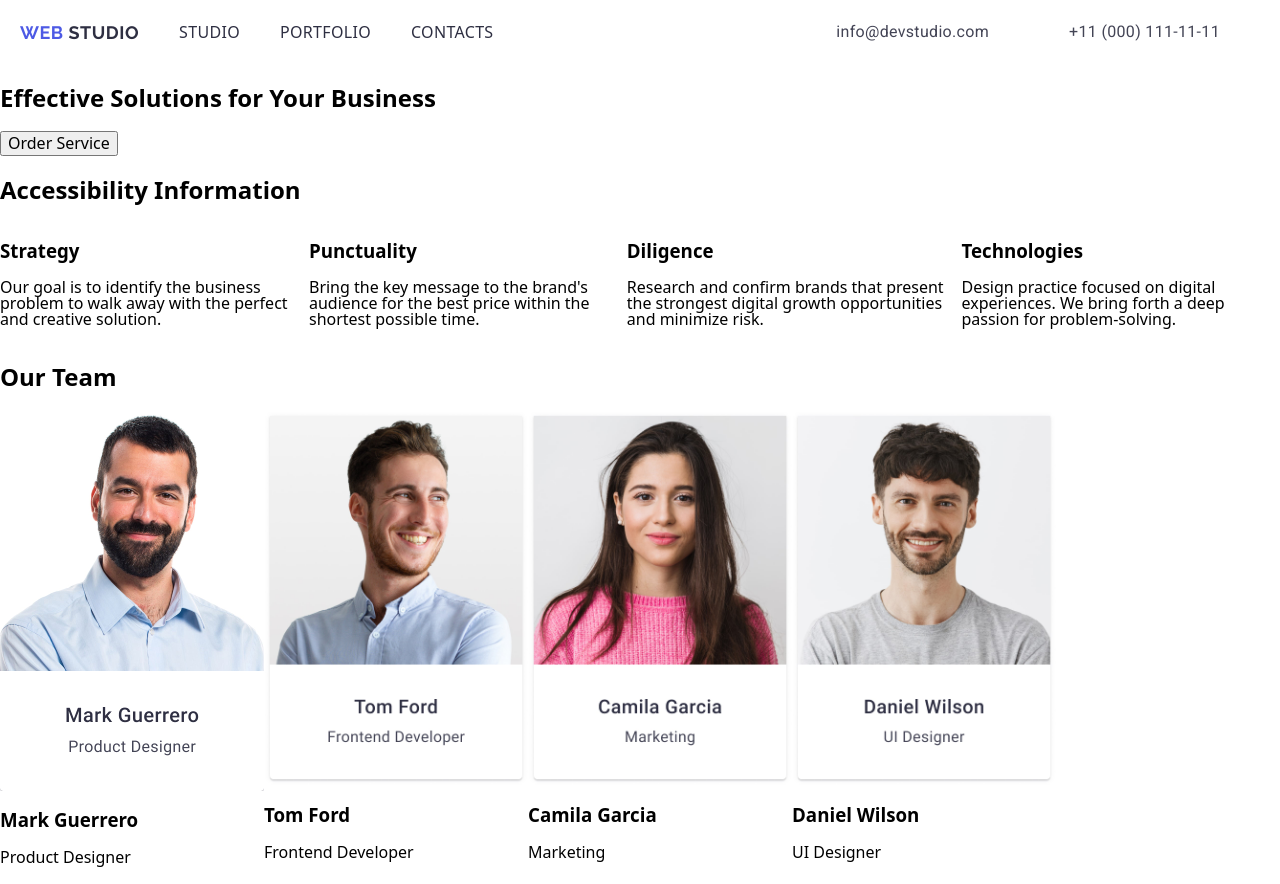
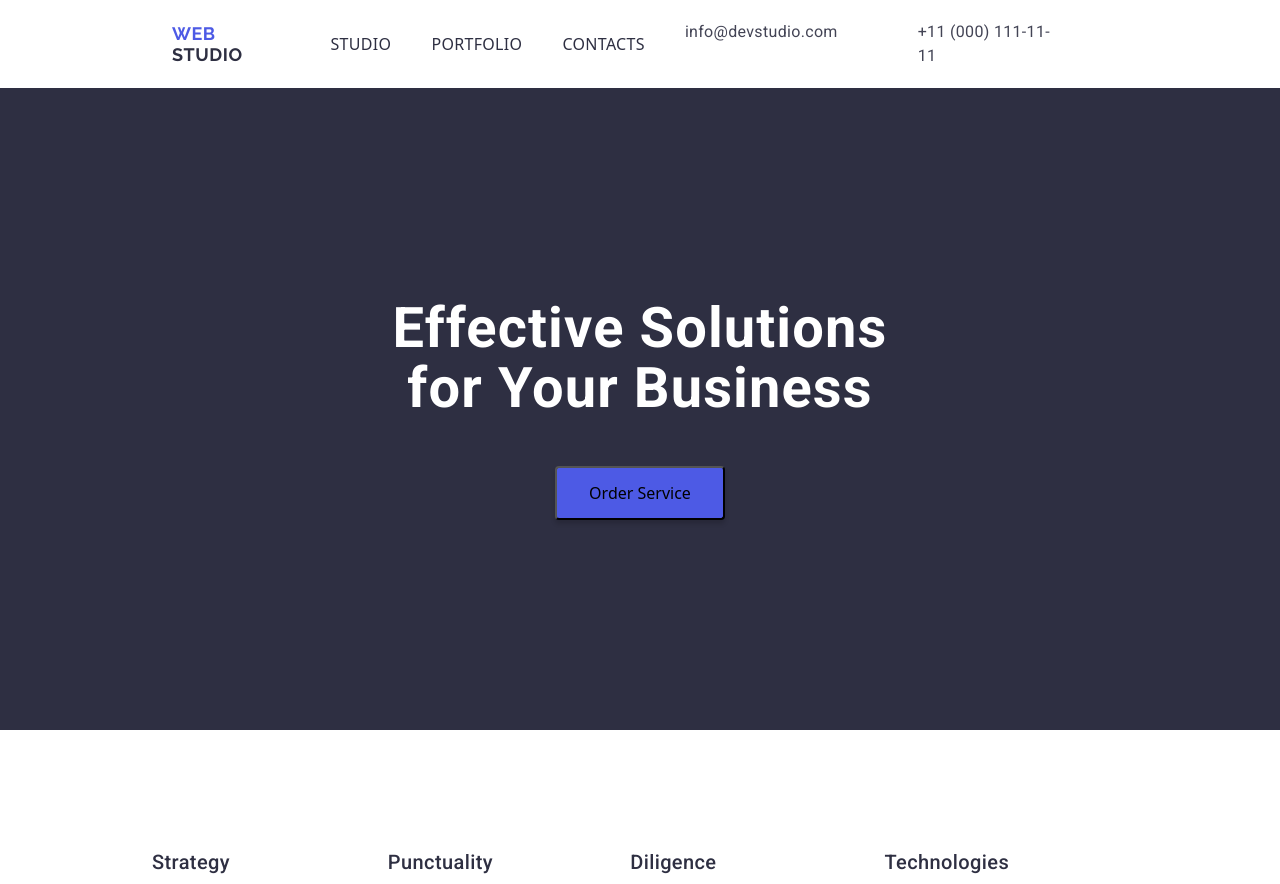
Before and after one commit to Bayronix/goit-markup-hw-02, a plain HTML site: page index.html in a window 1280 px wide. Shown: the top 884 px of the page. Drawn offline with nearby package versions, Linux system fonts and the light colour scheme.

Commit message:
Section-3 css

```diff
--- a/css/styles.css
+++ b/css/styles.css
@@ -2,10 +2,11 @@ body {
   font-family: Roboto;
   margin: 0;
 }
-.container {
-  max-width: 1440px; /* Задайте бажану максимальну ширину сторінки */
-  max-height: 600px;
-  margin: 0 auto; /* Центруємо сторінку по горизонталі */
+
+/* Загальні стилі для текстових блоків */
+.text-block {
+  overflow: hidden;
+  max-width: 100%;
 }
 
 .title-1 {
@@ -34,6 +35,8 @@ body {
   justify-content: space-between;
   align-items: center;
   padding: 20px;
+  margin-left: 152px;
+  margin-right: 152px;
 }
 
 .navigation {
@@ -43,17 +46,13 @@ body {
 
 .navigation-container {
   color: var(--NAVY-BLUE, #2e2f42);
-
-  /* Body Medium */
   font-size: 16px;
   font-weight: 500;
-  line-height: 24px; /* 150% */
+  line-height: 24px;
   letter-spacing: 0.32px;
   text-transform: uppercase;
   margin-left: 40px;
   text-decoration: none;
-
-  /* Отримуємо рівномірний інтервал між елементами меню */
 }
 
 /* Обнулення внутрішніх відступів та вирівнювання тексту в списку */
@@ -78,19 +77,95 @@ li {
 
 .address-style {
   color: var(--SLATE, #434455);
-
-  /* Body */
   font-family: Roboto;
   font-size: 16px;
   font-style: normal;
   font-weight: 400;
-  line-height: 24px; /* 150% */
+  line-height: 24px;
   letter-spacing: 0.32px;
   margin: 0 40px;
 }
 
-/* Змініть колір та заберіть підкреслення для всіх посилань всередині .address-style */
 .address-style a {
   color: var(--SLATE, #434455);
   text-decoration: none;
 }
+/* Main-content */
+/* Section-1 */
+.main-logo {
+  padding: 20px;
+  border: 2px solid #2e2f42;
+  background-color: #2e2f42;
+  color: #fff;
+}
+
+.main-name {
+  color: #ffffff;
+  text-align: center;
+  font-family: Roboto;
+  font-size: 56px;
+  font-style: normal;
+  font-weight: 700;
+  line-height: 60px;
+  letter-spacing: 1.12px;
+  margin-top: 188px;
+  margin-bottom: 48px;
+}
+
+.main-button {
+  border-radius: 4px;
+  background: var(--IRIS, #4d5ae5);
+  box-shadow: 0px 4px 4px 0px rgba(0, 0, 0, 0.15);
+  display: flex;
+  padding: 16px 32px;
+  align-items: center;
+  justify-content: center;
+  gap: 10px;
+  width: fit-content;
+  margin: 48px auto 188px;
+}
+/* Section-2 */
+.Information {
+  margin-left: 152px;
+  margin-right: 152px;
+}
+
+.Accessibility-infromation {
+  color: var(--NAVY-BLUE, #2e2f42);
+  font-family: Roboto;
+  font-size: 20px;
+  font-style: normal;
+  font-weight: 500;
+  line-height: 24px;
+  letter-spacing: 0.4px;
+  margin-top: 120px;
+  margin-bottom: 8px;
+}
+
+.Information-text {
+  color: var(--SLATE, #434455);
+  font-family: Roboto;
+  font-size: 16px;
+  font-style: normal;
+  font-weight: 400;
+  line-height: 24px;
+  letter-spacing: 0.32px;
+  margin-bottom: 120px;
+  margin-right: 24px;
+}
+/* Section-3 */
+.Team {
+  color: var(--NAVY-BLUE, #2e2f42);
+  text-align: center;
+
+  /* Header 2 */
+  font-family: Roboto;
+  font-size: 36px;
+  font-style: normal;
+  font-weight: 700;
+  line-height: 40px; /* 111.111% */
+  letter-spacing: 0.72px;
+  text-transform: capitalize;
+}
+.team-member {
+}
--- a/index.html
+++ b/index.html
@@ -53,48 +53,54 @@
 
     <!-- Main content -->
     <main>
-      <section>
-        <h1>Effective Solutions for Your Business</h1>
-        <button type="button">Order Service</button>
+      <!-- Section-1 -->
+      <section class="main-logo">
+        <h1 class="main-name">
+          Effective Solutions <br />
+          for Your Business
+        </h1>
+        <button class="main-button" type="button">Order Service</button>
       </section>
-      <section>
-        <h2>Accessibility Information</h2>
+      <!-- Section-2 -->
+      <section class="Information">
+        <h2 hidden>Accessibility Information</h2>
         <ul>
           <li>
-            <h3>Strategy</h3>
-            <p>
+            <h3 class="Accessibility-infromation">Strategy</h3>
+            <p class="Information-text">
               Our goal is to identify the business problem to walk away with the
               perfect and creative solution.
             </p>
           </li>
 
           <li>
-            <h3>Punctuality</h3>
-            <p>
+            <h3 class="Accessibility-infromation">Punctuality</h3>
+            <p class="Information-text">
               Bring the key message to the brand's audience for the best price
               within the shortest possible time.
             </p>
           </li>
 
           <li>
-            <h3>Diligence</h3>
-            <p>
+            <h3 class="Accessibility-infromation">Diligence</h3>
+            <p class="Information-text">
               Research and confirm brands that present the strongest digital
               growth opportunities and minimize risk.
             </p>
           </li>
 
           <li>
-            <h3>Technologies</h3>
-            <p>
+            <h3 class="Accessibility-infromation">Technologies</h3>
+            <p class="Information-text">
               Design practice focused on digital experiences. We bring forth a
               deep passion for problem-solving.
             </p>
           </li>
         </ul>
       </section>
+      <!-- Section-3 -->
       <section>
-        <h2>Our Team</h2>
+        <h2 class="Team">Our Team</h2>
         <ul>
           <!-- Mark Guerrero -->
           <li class="team-member">
@@ -108,7 +114,7 @@
           </li>
 
           <!-- Tom Ford -->
-          <li>
+          <li class="team-member">
             <img
               src="./images/Team%20Card%202 (2).jpg"
               alt="Tom Ford, Frontend Developer"
@@ -119,7 +125,7 @@
           </li>
 
           <!-- Camila Garcia -->
-          <li>
+          <li class="team-member">
             <img
               src="./images/Team%20Card%203 (2).jpg"
               alt="Camila Garcia, Marketing"
@@ -130,7 +136,7 @@
           </li>
 
           <!-- Daniel Wilson -->
-          <li>
+          <li class="team-member">
             <img
               src="./images/Team%20Card%204 (2).jpg"
               alt="Daniel Wilson, UI Designer"
@@ -141,7 +147,8 @@
           </li>
         </ul>
       </section>
-      <section></section>
+      <section>
+        <!-- Section-4 -->
       <h2>Our Portfolio</h2>
       <ul>
         <li>
@@ -206,6 +213,7 @@
         </li>
       </ul>
     </main>
+    </section>
 
     <footer>
       <a href="./index.html">WebStudio</a>
```
